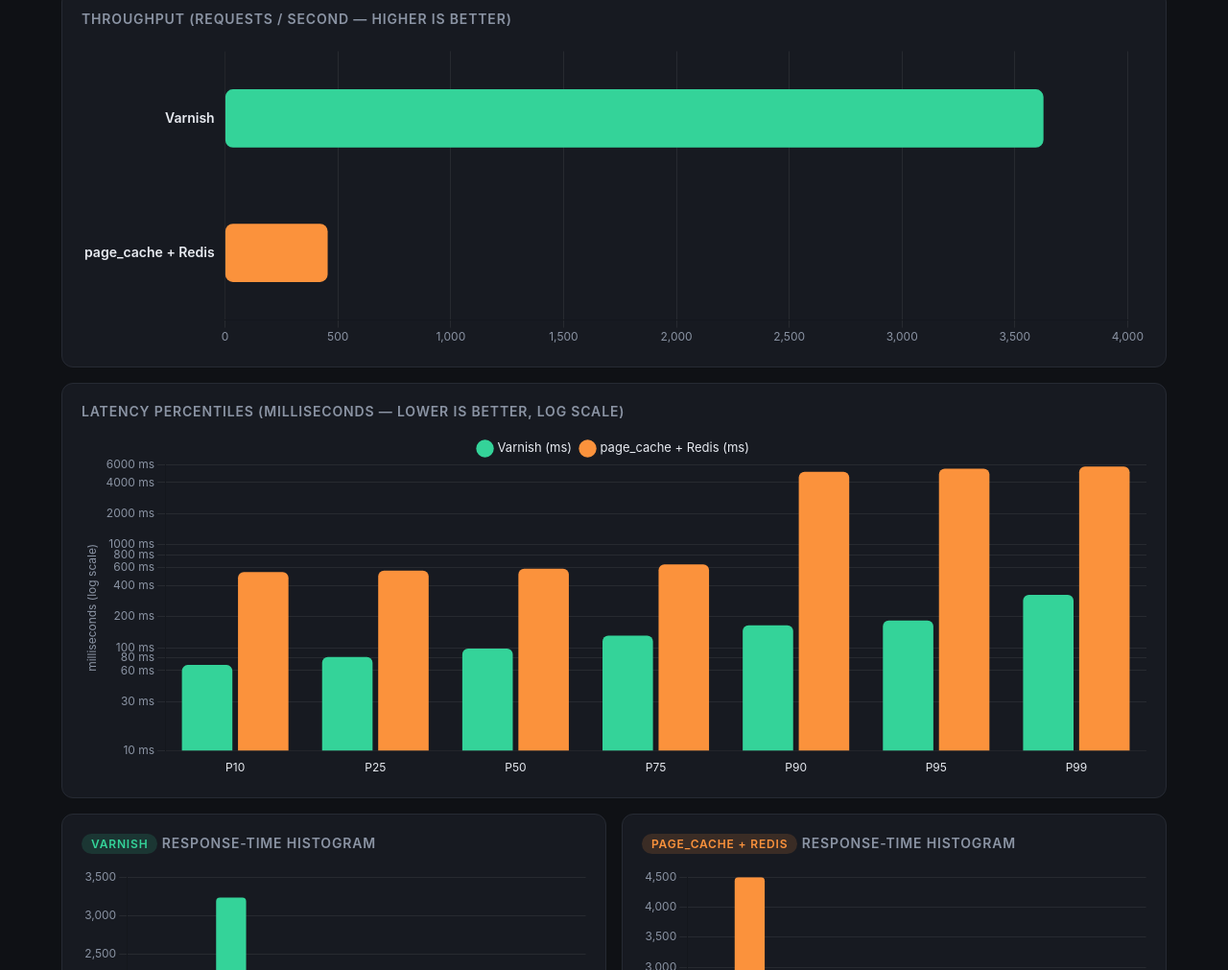
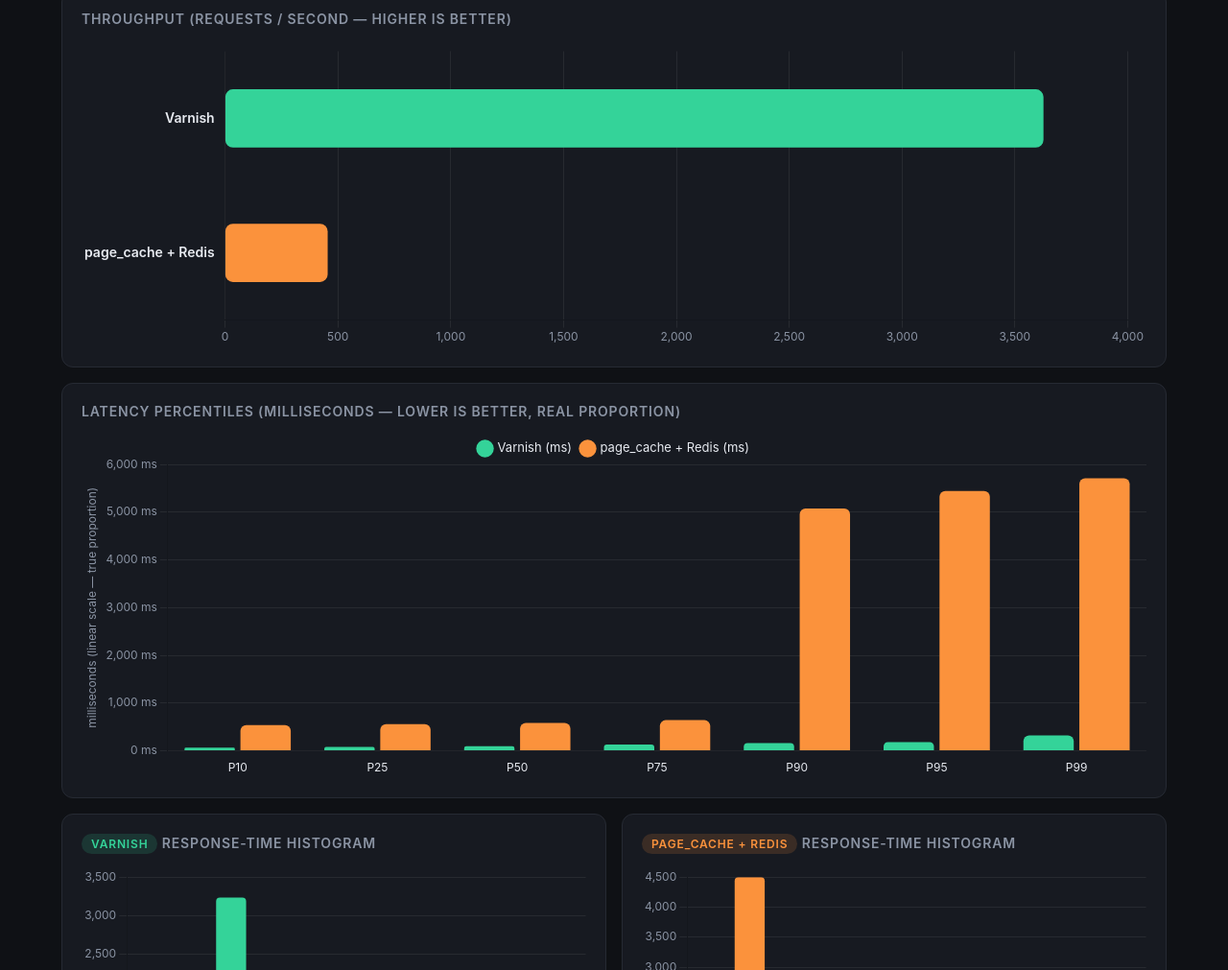
Before and after one commit to dstorozhuk/varnish-vs-redis, a plain HTML site: page index.html in a window 1280 px wide. Shown: the part 322-1333 px from the top of the page at 96% size. Drawn offline with nearby package versions, Linux system fonts and the light colour scheme.

Commit message:
Latency chart: switch from log to linear scale to show true proportion

```diff
--- a/index.html
+++ b/index.html
@@ -94,7 +94,7 @@
 </div>
 
 <div class="card" style="margin-top: 16px;">
-  <h2>Latency percentiles (milliseconds — lower is better, log scale)</h2>
+  <h2>Latency percentiles (milliseconds — lower is better, real proportion)</h2>
   <div class="chart-host tall"><canvas id="latency"></canvas></div>
 </div>
 
@@ -207,9 +207,9 @@
     },
     scales: {
       y: {
-        type: 'logarithmic',
-        grid: { color: G }, ticks: { color: M, callback: v => v + ' ms' },
-        title: { display: true, text: 'milliseconds (log scale)', color: M },
+        beginAtZero: true,
+        grid: { color: G }, ticks: { color: M, callback: v => v.toLocaleString() + ' ms' },
+        title: { display: true, text: 'milliseconds (linear scale — true proportion)', color: M },
       },
       x: { grid: { display: false }, ticks: { color: T } }
     },
```
